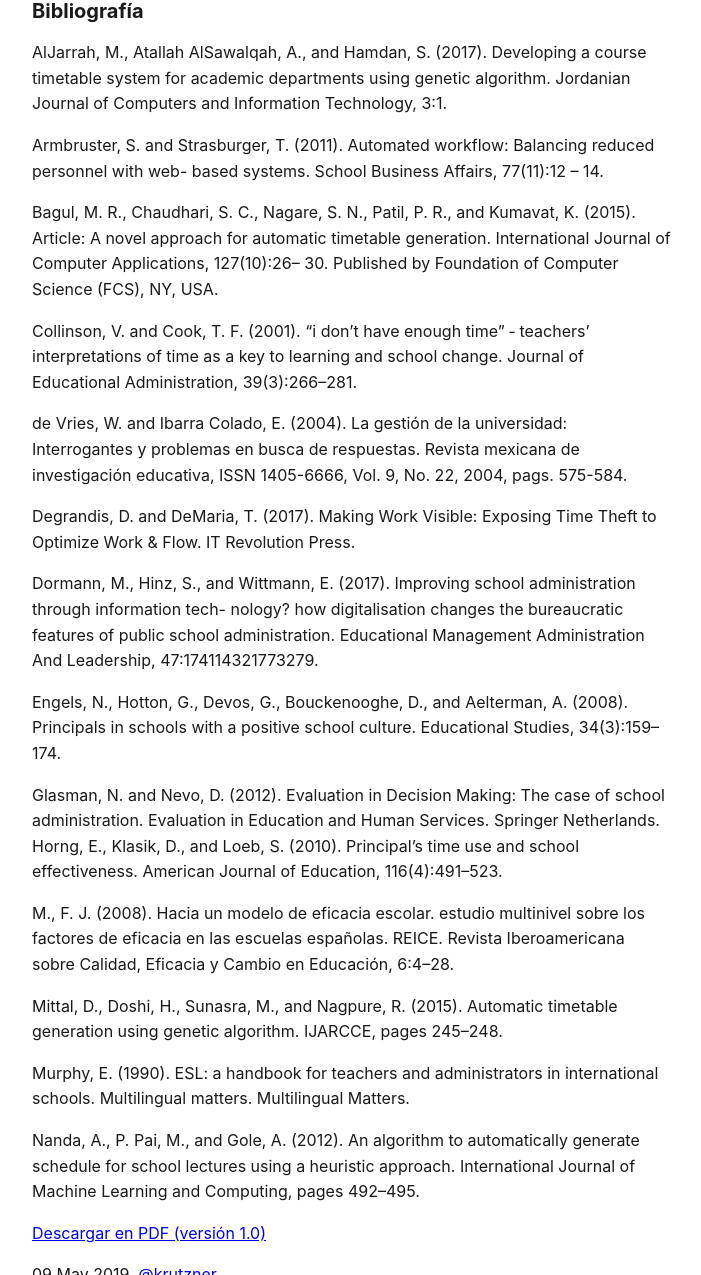
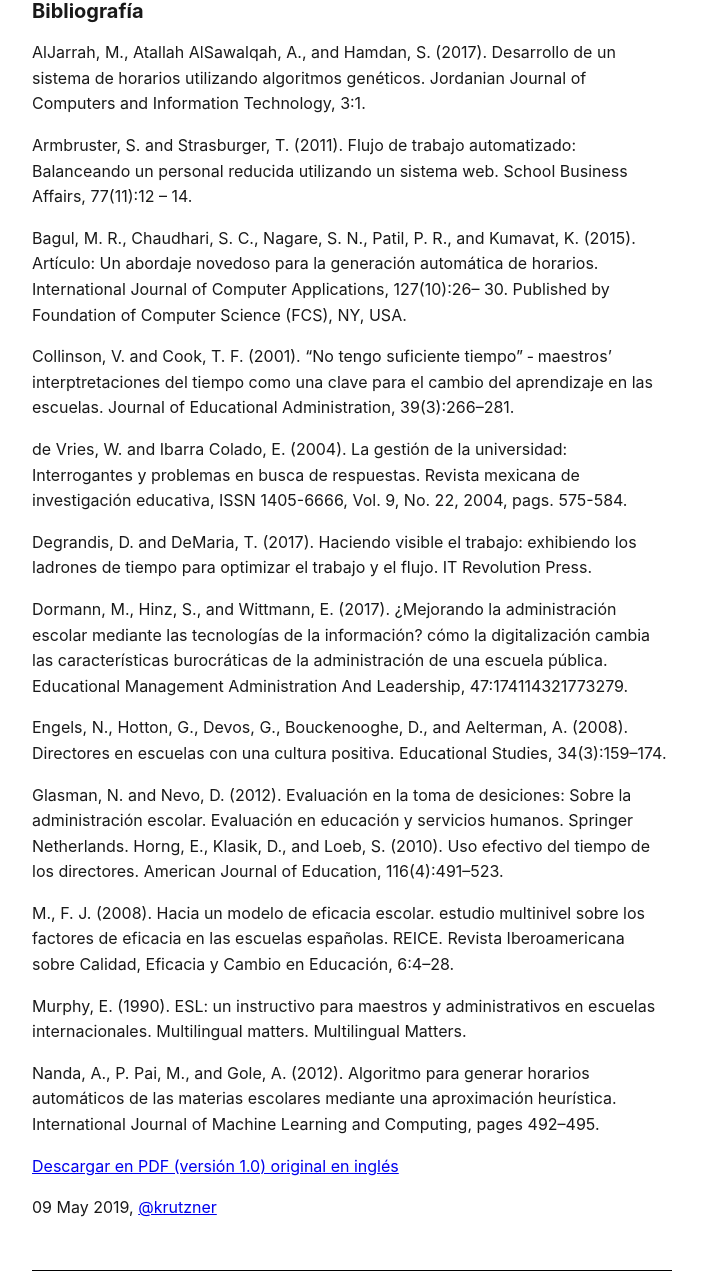
Before and after one commit to totogarza/paxos, a Jekyll site: the page built from _posts/2019-05-09-s5-actividad-1-seleccion-y-recopilacion-de-informacion.md, in a window 1280 px wide and 1400 px high, scrolled down 455 px, cut to the strip 125-1400 px from the top of the window. Shown: the whole strip, without its empty margins (288-989 px from the left). Built offline with Jekyll 4.4.1, drawn with Linux system fonts in a browser that asks for light colours; comment, search, counter and statistics services are not loaded.

Commit message:
bibliografía en español

```diff
--- a/_posts/2019-05-09-s5-actividad-1-seleccion-y-recopilacion-de-informacion.md
+++ b/_posts/2019-05-09-s5-actividad-1-seleccion-y-recopilacion-de-informacion.md
@@ -29,33 +29,30 @@ Click en la foto para ver en su tamaño original.
 
 ### Bibliografía
 
-AlJarrah, M., Atallah AlSawalqah, A., and Hamdan, S. (2017). Developing a course timetable system for academic departments using genetic algorithm. Jordanian Journal of Computers and Information
+AlJarrah, M., Atallah AlSawalqah, A., and Hamdan, S. (2017). Desarrollo de un sistema de horarios utilizando algoritmos genéticos. Jordanian Journal of Computers and Information
 Technology, 3:1.
 
-Armbruster, S. and Strasburger, T. (2011). Automated workflow: Balancing reduced personnel with web-
-based systems. School Business Affairs, 77(11):12 – 14.
+Armbruster, S. and Strasburger, T. (2011). Flujo de trabajo automatizado: Balanceando un personal reducida utilizando un sistema web. School Business Affairs, 77(11):12 – 14.
 
-Bagul, M. R., Chaudhari, S. C., Nagare, S. N., Patil, P. R., and Kumavat, K. (2015). Article: A novel approach for automatic timetable generation. International Journal of Computer Applications, 127(10):26– 30. Published by Foundation of Computer Science (FCS), NY, USA.
+Bagul, M. R., Chaudhari, S. C., Nagare, S. N., Patil, P. R., and Kumavat, K. (2015). Artículo: Un abordaje novedoso para la generación automática de horarios. International Journal of Computer Applications, 127(10):26– 30. Published by Foundation of Computer Science (FCS), NY, USA.
 
-Collinson, V. and Cook, T. F. (2001). “i don’t have enough time” ‐ teachers’ interpretations of time as a key to learning and school change. Journal of Educational Administration, 39(3):266–281.
+Collinson, V. and Cook, T. F. (2001). “No tengo suficiente tiempo” ‐ maestros’  interptretaciones del tiempo como una clave para el cambio del aprendizaje en las escuelas. Journal of Educational Administration, 39(3):266–281.
 
 de Vries, W. and Ibarra Colado, E. (2004). La gestión de la universidad: Interrogantes y problemas en busca de respuestas. Revista mexicana de investigación educativa, ISSN 1405-6666, Vol. 9, No. 22, 2004, pags. 575-584.
 
-Degrandis, D. and DeMaria, T. (2017). Making Work Visible: Exposing Time Theft to Optimize Work & Flow. IT Revolution Press.
+Degrandis, D. and DeMaria, T. (2017). Haciendo visible el trabajo: exhibiendo los ladrones de tiempo para optimizar el trabajo y el flujo. IT Revolution Press.
 
-Dormann, M., Hinz, S., and Wittmann, E. (2017). Improving school administration through information tech- nology? how digitalisation changes the bureaucratic features of public school administration. Educational Management Administration And Leadership, 47:174114321773279.
+Dormann, M., Hinz, S., and Wittmann, E. (2017). ¿Mejorando la administración escolar mediante las tecnologías de la información? cómo la digitalización cambia las características burocráticas de la administración de una escuela pública. Educational Management Administration And Leadership, 47:174114321773279.
 
-Engels, N., Hotton, G., Devos, G., Bouckenooghe, D., and Aelterman, A. (2008). Principals in schools with a positive school culture. Educational Studies, 34(3):159–174.
+Engels, N., Hotton, G., Devos, G., Bouckenooghe, D., and Aelterman, A. (2008). Directores en escuelas con una cultura positiva. Educational Studies, 34(3):159–174.
 
-Glasman, N. and Nevo, D. (2012). Evaluation in Decision Making: The case of school administration. Evaluation in Education and Human Services. Springer Netherlands.
-Horng, E., Klasik, D., and Loeb, S. (2010). Principal’s time use and school effectiveness. American Journal of Education, 116(4):491–523.
+Glasman, N. and Nevo, D. (2012). Evaluación en la toma de desiciones: Sobre la administración escolar. Evaluación en educación y servicios humanos. Springer Netherlands.
+Horng, E., Klasik, D., and Loeb, S. (2010). Uso efectivo del tiempo de los directores. American Journal of Education, 116(4):491–523.
 
 M., F. J. (2008). Hacia un modelo de eficacia escolar. estudio multinivel sobre los factores de eficacia en las escuelas españolas. REICE. Revista Iberoamericana sobre Calidad, Eficacia y Cambio en Educación, 6:4–28.
 
-Mittal, D., Doshi, H., Sunasra, M., and Nagpure, R. (2015). Automatic timetable generation using genetic algorithm. IJARCCE, pages 245–248.
+Murphy, E. (1990). ESL: un instructivo para maestros y administrativos en escuelas internacionales. Multilingual matters. Multilingual Matters.
 
-Murphy, E. (1990). ESL: a handbook for teachers and administrators in international schools. Multilingual matters. Multilingual Matters.
+Nanda, A., P. Pai, M., and Gole, A. (2012). Algoritmo para generar horarios automáticos de las materias escolares mediante una aproximación heurística. International Journal of Machine Learning and Computing, pages 492–495.
 
-Nanda, A., P. Pai, M., and Gole, A. (2012). An algorithm to automatically generate schedule for school lectures using a heuristic approach. International Journal of Machine Learning and Computing, pages 492–495.
-
-[Descargar en PDF (versión 1.0)](https://res.cloudinary.com/dfhxsuwjv/image/upload/v1557439127/bibliografia_ebekul.pdf)
+[Descargar en PDF (versión 1.0) original en inglés](https://res.cloudinary.com/dfhxsuwjv/image/upload/v1557439127/bibliografia_ebekul.pdf)
```
